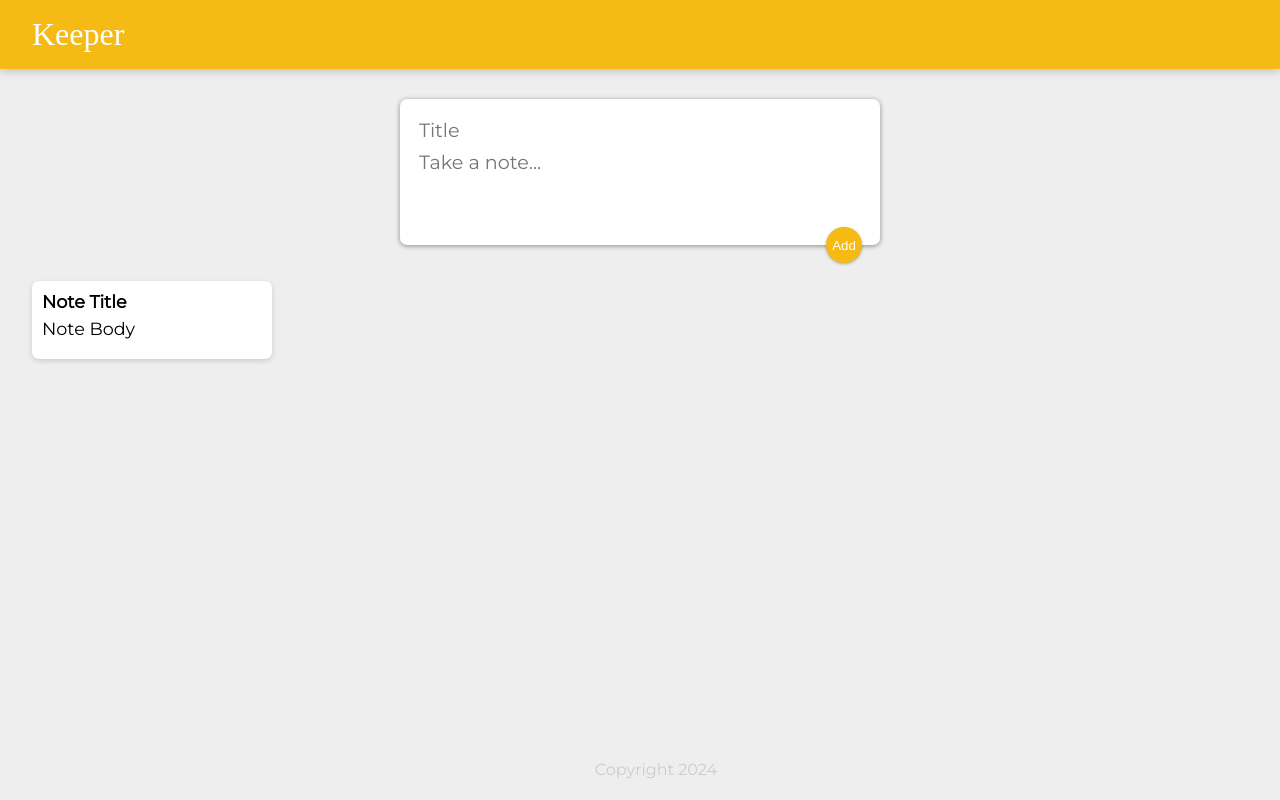
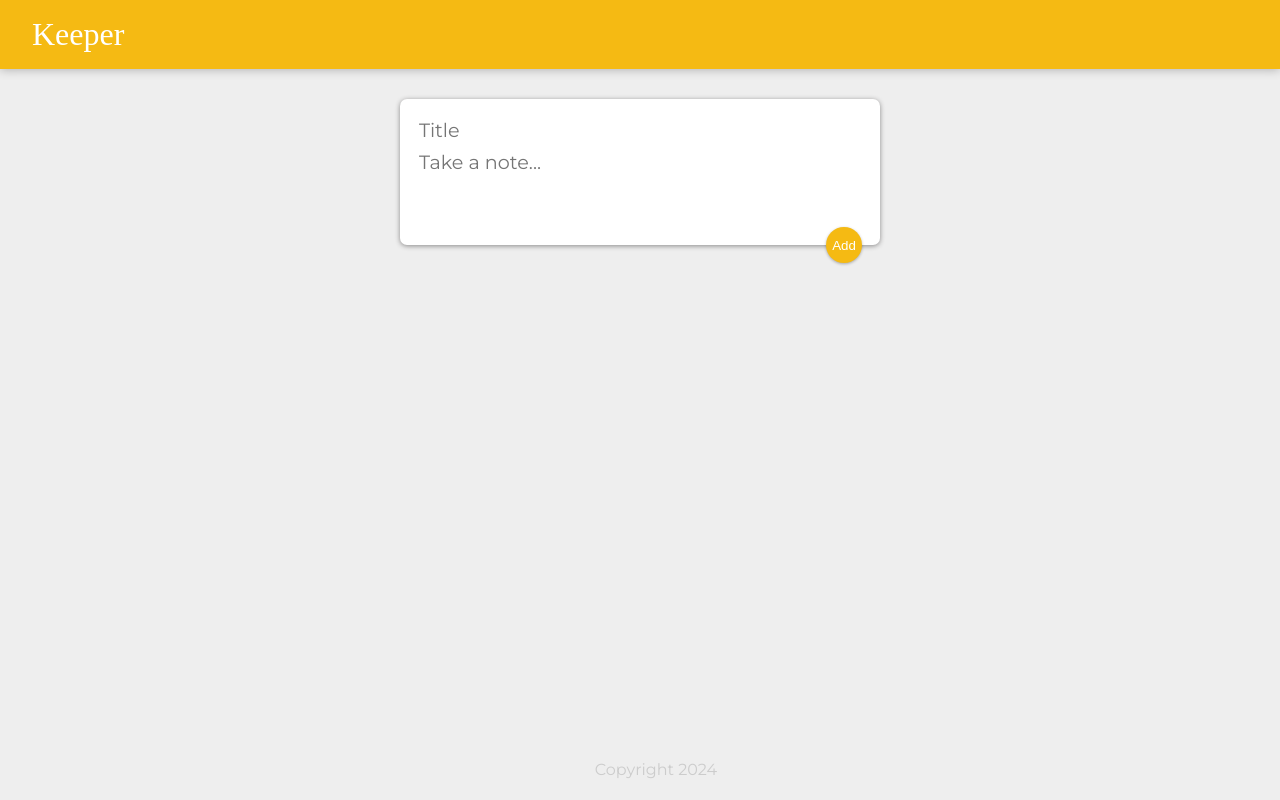
Before and after one commit to PhatKiwi/keeper-app, a React (Create React App) app: page / in a window 1280 px wide. Built offline with nearby package versions, Linux system fonts and the light colour scheme; a web font is replaced by a local one.

Commit message:
use state to manage an array of notes

```diff
--- a/src/components/app.jsx
+++ b/src/components/app.jsx
@@ -1,19 +1,25 @@
-import React from "react";
+import React, { useState } from "react";
 import Header from "./header";
 import Footer from "./footer";
 import Note from "./note";
 import CreateArea from "./create";
 
 function App() {
+    const [notes, setNotes] = useState([]);
+
     function addNote(note) {
-
+        setNotes(prevNotes => {
+           return [...prevNotes, note];
+        });
     }
 
     return (
         <div>
             <Header />
             <CreateArea onAdd={addNote} />
-            <Note title="Note Title" content="Note Body" />
+            {notes.map((note, index) => {
+                return <Note key={index} title={note.title} content={note.content} />
+            })}
             <Footer />
         </div>
     )
```
